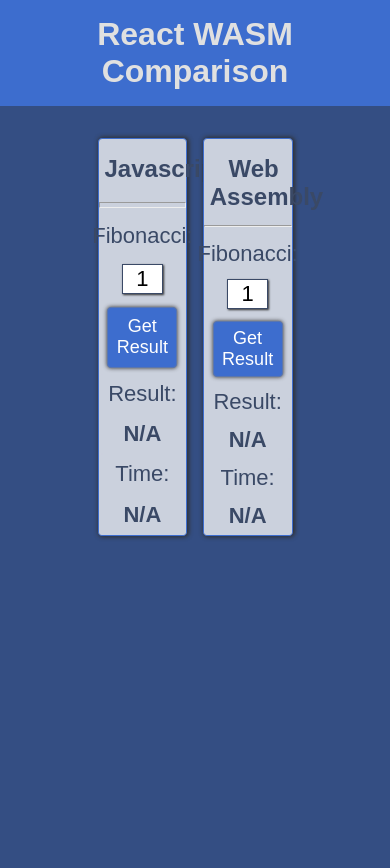
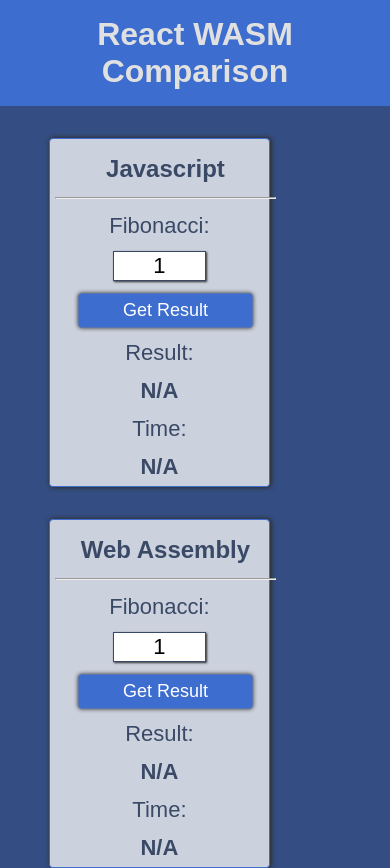
Before and after one commit to MichaelNey/React-WASM, a React (Create React App) app: page / in a window 390 px wide. Before the commit the page ends 844 px from the top, so only its background shows below. Built offline with nearby package versions, Linux system fonts and the light colour scheme; no server answers.

Commit message:
Added simple media query to make site more mobile responsive.

```diff
--- a/src/App.scss
+++ b/src/App.scss
@@ -30,6 +30,11 @@
   flex-wrap: nowrap;
   justify-content: space-between;
 
+  @media (max-width: 1020px) {
+    flex-direction: column;
+    width: 75%;
+  }
+
   div {
     width: 45%;
     display: flex;
@@ -41,6 +46,11 @@
     background-color: #cbd1dd;
     color: #3a4966;
     box-shadow: 1px 0px 4px 1px rgb(48, 48, 48);
+
+    @media (max-width: 1020px) {
+      flex-direction: column;
+      width: 75%;
+    }
 
     h2, p {
       width: 100%;
```
